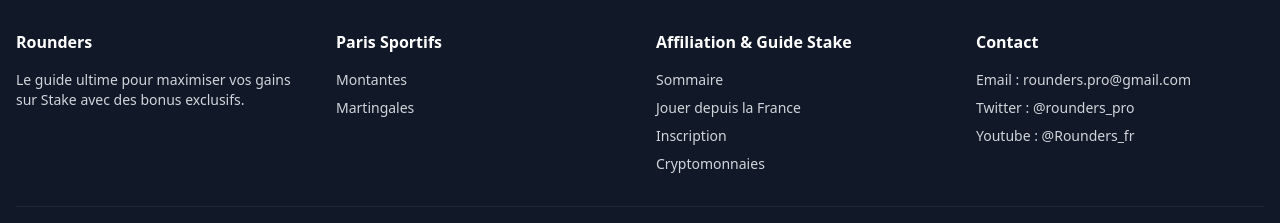
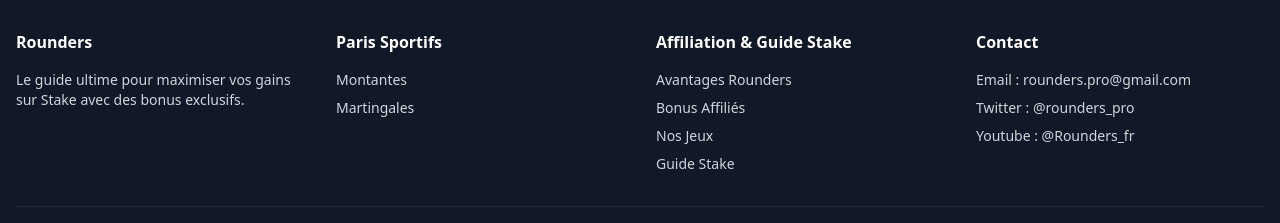
Before and after one commit to Web-Online-Concept/rounders-pro, a Next.js app: page / in a window 1280 px wide. Shown: the part 3663-3886 px from the top of the page. Built offline with nearby package versions, Linux system fonts and the light colour scheme.

Commit message:
Update Footer.js

```diff
--- a/app/components/Footer.js
+++ b/app/components/Footer.js
@@ -21,10 +21,10 @@
           <div>
             <h4 className="font-bold text-white mb-4">Affiliation & Guide Stake</h4>
             <ul className="space-y-2 text-sm">
-              <li><Link href="/guide-stake" className="hover:text-white">Sommaire</Link></li>
-              <li><Link href="/guide-stake/france" className="hover:text-white">Jouer depuis la France</Link></li>
-              <li><Link href="/guide-stake/inscription" className="hover:text-white">Inscription</Link></li>
-              <li><Link href="/guide-stake/crypto" className="hover:text-white">Cryptomonnaies</Link></li>
+              <li><Link href="/avantages-rounders" className="hover:text-white">Avantages Rounders</Link></li>
+              <li><Link href="/affilies" className="hover:text-white">Bonus Affiliés</Link></li>
+              <li><Link href="/nos-jeux" className="hover:text-white">Nos Jeux</Link></li>
+              <li><Link href="/guide-stake" className="hover:text-white">Guide Stake</Link></li>
             </ul>
           </div>
           <div>
```
